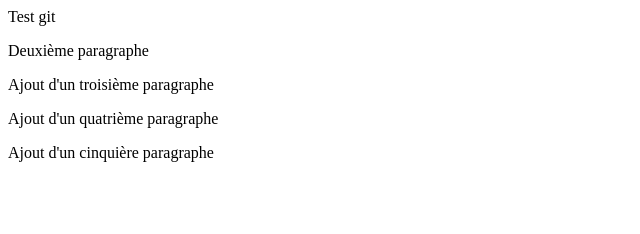
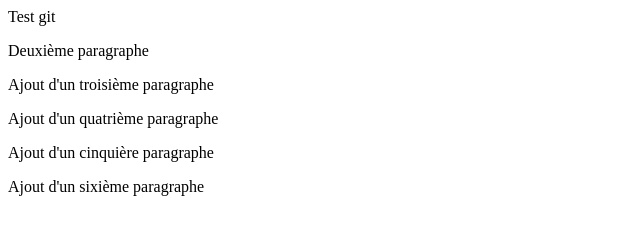
Before and after one commit to BCretinoir/ceppic-git, a plain HTML site: page Index.html in a window 1280 px wide. Shown: the whole page, without its empty margins (0-640 px from the left). Drawn offline with Linux system fonts and the light colour scheme.

Commit message:
Ajout d'un sixième paragraphe

```diff
--- a/Index.html
+++ b/Index.html
@@ -3,3 +3,4 @@
 <p>Ajout d'un troisième paragraphe</p>
 <p>Ajout d'un quatrième paragraphe</p>
 <p>Ajout d'un cinquière paragraphe</p>
+<p>Ajout d'un sixième paragraphe</p>
```
